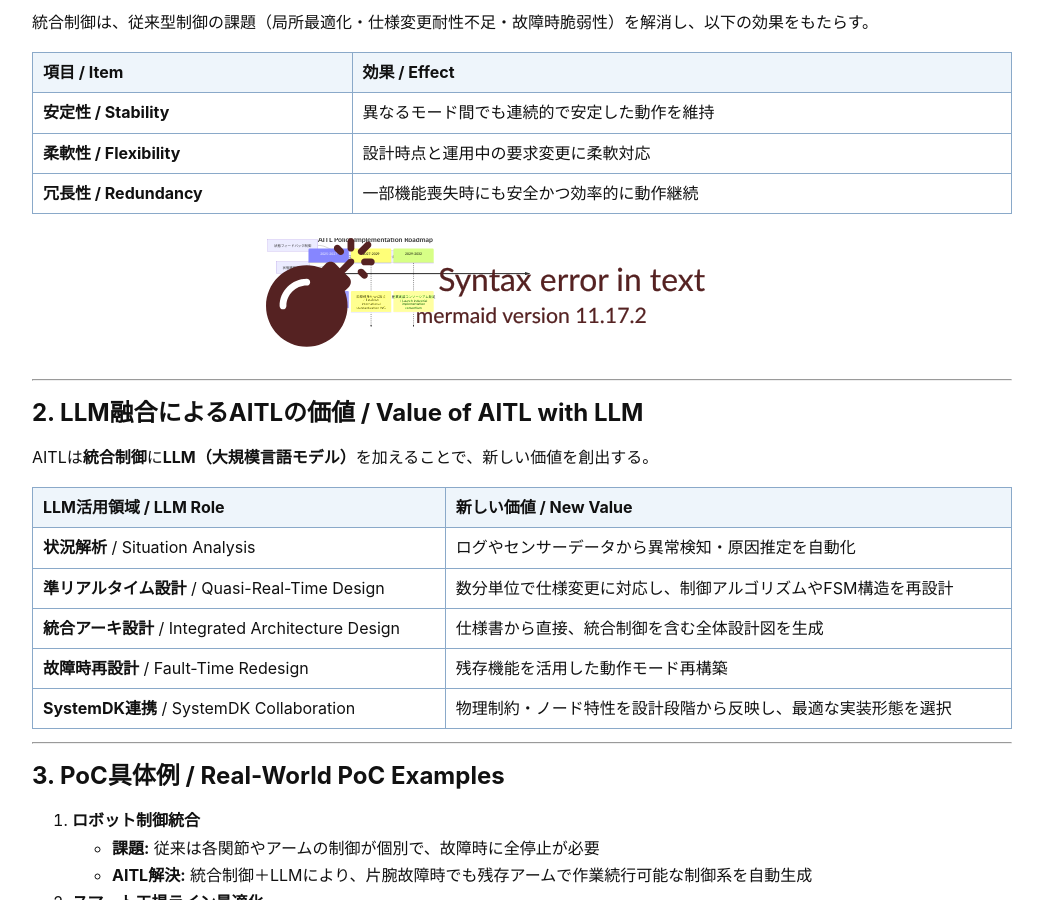
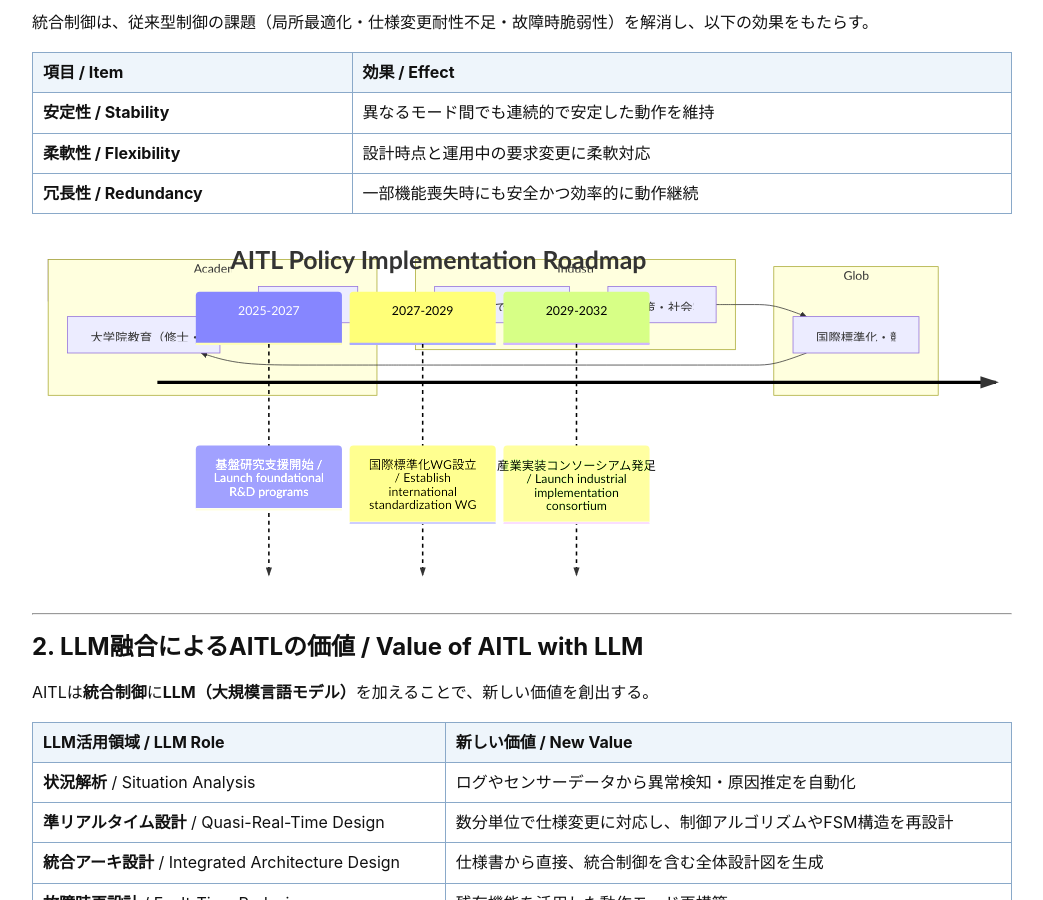
Before and after one commit to Samizo-AITL/AITL-Strategy-Proposal, a Jekyll site: the page built from AITL_Strategy_Proposal_Draft_v4_0.md, in a window 1280 px wide and 900 px high, scrolled down 1057 px. Shown: the whole window, without its empty margins (118-1161 px from the left). Built offline with Jekyll 4.4.1, drawn with Linux system fonts in a browser that asks for light colours.

Commit message:
Update AITL_Strategy_Proposal_Draft_v4_0.md

````diff
--- a/AITL_Strategy_Proposal_Draft_v4_0.md
+++ b/AITL_Strategy_Proposal_Draft_v4_0.md
@@ -154,7 +154,7 @@ AITLおよびSystemDKは、物理・制御・AIを横断する学際的領域で
 
 ```mermaid
 flowchart LR
-    A[大学院教育 (修士・博士)] --> B[研究開発人材]
+    A[大学院教育（修士・博士）] --> B[研究開発人材]
     B --> C[産業界での実装・応用]
     C --> D[政策・社会実装]
     D --> E[国際標準化・競争力]
````
